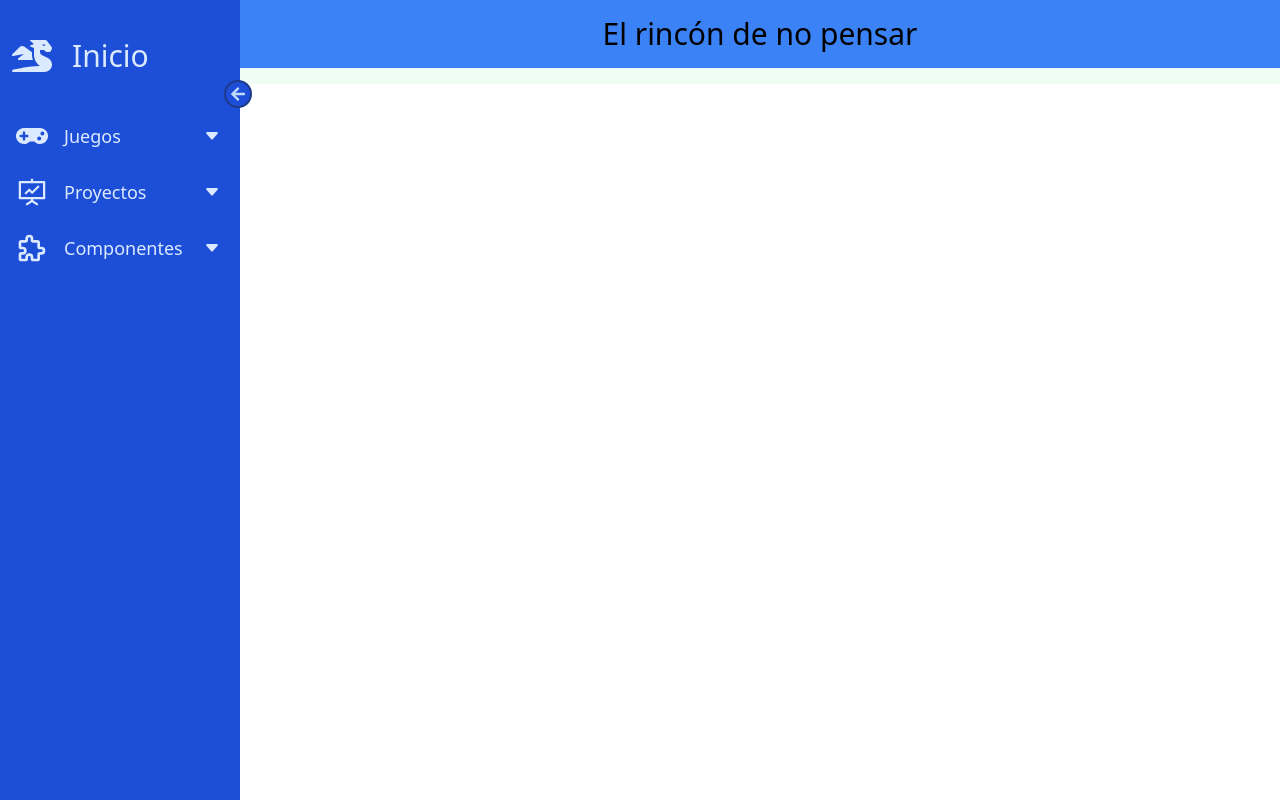
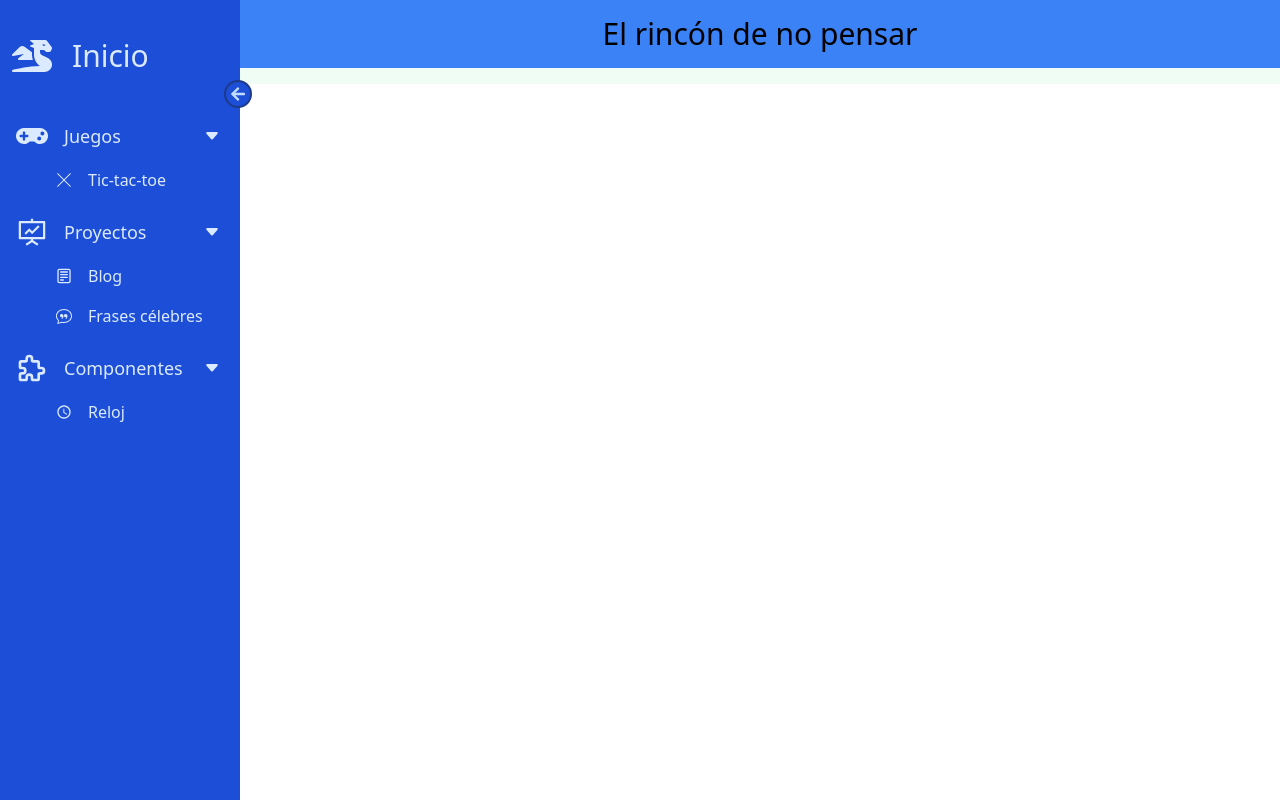
Before and after one commit to irenealcaine/el-rincon-de-no-pensar, a React (Create React App) app: page / in a window 1280 px wide. Both pictures are taken after a click on the icon 62 px from the left and 94 px from the top of the page. Built offline with nearby package versions, Linux system fonts and the light colour scheme.

Commit message:
update sidebar

```diff
--- a/src/Components/Sidebar.jsx
+++ b/src/Components/Sidebar.jsx
@@ -63,13 +63,11 @@ const Sidebar = () => {
   return (
     <div className="flex z-10 top-0 left-0 fixed md:relative font-caveat">
       <div
-        className={`${
-          open ? "w-60" : "w-16"
+        className={`${open ? "w-60" : "w-16"
           } duration-200 h-screen p-2 pt-8 bg-blue-700 sticky top-0 left-0`}
       >
         <FaArrowLeft
-          className={` duration-200 absolute cursor-pointer rounded-full -right-3 top-20 h-7 w-7 p-1 text-blue-200 border-2 border-blue-900 bg-blue-700 ${
-            !open && "rotate-180"
+          className={` duration-200 absolute cursor-pointer rounded-full -right-3 top-20 h-7 w-7 p-1 text-blue-200 border-2 border-blue-900 bg-blue-700 ${!open && "rotate-180"
             }`}
           onClick={() => setOpen(!open)}
         />
@@ -79,13 +77,11 @@ const Sidebar = () => {
         >
           <div className="flex gap-x-4 items-center ">
             <FaDragon
-              className={`duration-500 w-12 h-12 p-1 ${
-                open && "rotate-[360deg]"
+              className={`duration-500 w-12 h-12 p-1 ${open && "rotate-[360deg]"
                 }`}
             />
             <h1
-              className={` origin-left font-medium text-3xl duration-200  ${
-                !open && "scale-0"
+              className={` origin-left font-medium text-3xl duration-200  ${!open && "scale-0"
                 }`}
             >
               Inicio
@@ -107,26 +103,59 @@ const Sidebar = () => {
                 >
                   {menuItem.title}
                 </span>
+                {/* <BsFillCaretDownFill
+                  className={`duration-200 cursor-pointer w-6 h-4 hover:h-6 absolute right-2 ${gamesSubMenuOpen && "rotate-180"
+                    } ${!open && "hidden"}`}
+                /> */}
+                {menuItem.links && (
                   <BsFillCaretDownFill
-                  className={`duration-200 cursor-pointer w-6 h-4 hover:h-6 absolute right-2 ${
-                    gamesSubMenuOpen && "rotate-180"
+                    className={`duration-200 cursor-pointer w-6 h-4 hover:h-6 absolute right-2
+                    ${menuItem.title === "Juegos"
+                        ? gamesSubMenuOpen && "rotate-180"
+                        : menuItem.title === "Proyectos"
+                          ? projectsSubMenuOpen && "rotate-180"
+                          : menuItem.title === "Componentes" &&
+                          componentsSubMenuOpen &&
+                          "rotate-180"
                       } ${!open && "hidden"}`}
                   />
+                )}
               </Link>
               <div>
                 {menuItem.links.map((link, subIndex) => (
                   <Link
                     key={subIndex}
                     to={link.to}
-                    className={`text-blue-100 flex items-center gap-x-4 cursor-pointer p-2 hover:bg-blue-400 hover:text-blue-900 rounded-md duration-200 ml-10 ${
-                      !open && "hidden"
-                    } ${gamesSubMenuOpen ? "block" : "hidden"}`}
+                    className={` text-blue-100 flex items-center gap-x-4 cursor-pointer p-2 hover:bg-blue-400 hover:text-blue-900 rounded-md duration-200 ml-10 ${!open && "hidden"
+                      } ${
+                      // gamesSubMenuOpen ? "block" : "hidden"
+                      menuItem.title === "Juegos"
+                        ? gamesSubMenuOpen && "hidden"
+                        : menuItem.title === "Proyectos"
+                          ? projectsSubMenuOpen && "hidden"
+                          : menuItem.title === "Componentes" &&
+                          componentsSubMenuOpen &&
+                          "hidden"
+                      }`}
                   >
                     {link.icon}
                     {link.title}
+                    {/* {menuItem.links && (
+                      <BsFillCaretDownFill
+                        className={`duration-200 cursor-pointer w-6 h-4 hover:h-6 absolute right-2 ${menuItem.subMenu === "games"
+                            ? gamesSubMenuOpen && "rotate-180"
+                            : menuItem.subMenu === "projects"
+                              ? projectsSubMenuOpen && "rotate-180"
+                              : menuItem.subMenu === "components" &&
+                              componentsSubMenuOpen &&
+                              "rotate-180"
+                          } ${!open && "hidden"}`}
+                      />
+                    )} */}
                   </Link>
                 ))}
               </div>
+
             </div>
           ))}
           {/* <div>
```
Lines whose indentation alone changed are shown as unchanged.
